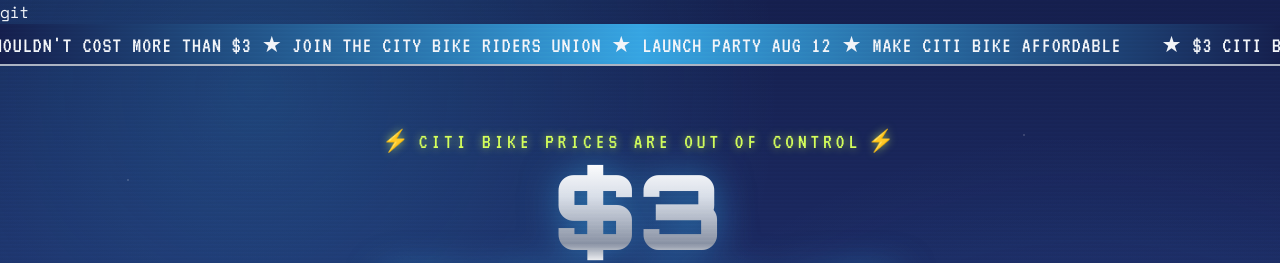
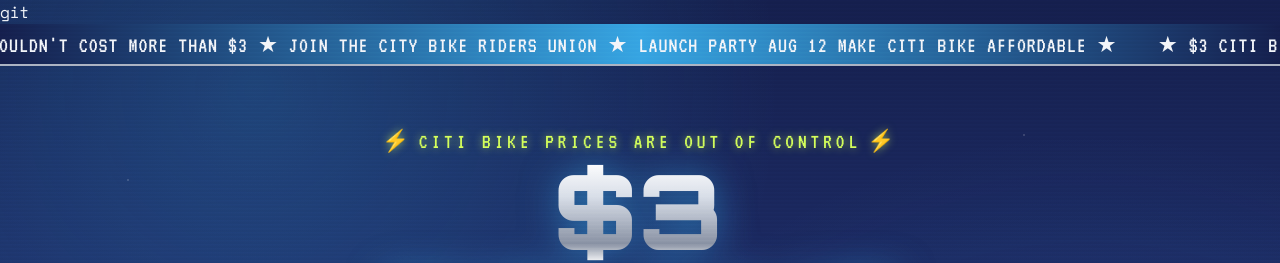
Before and after one commit to TransportationAlternatives/projects.transalt.org, a Jekyll site: the page 3-dollar-citibike.html, which Jekyll copies as it is, in a window 1280 px wide and 900 px high. Shown: the top 263 px of the window. Built offline with Jekyll 4.4.1, drawn with Linux system fonts in a browser that asks for light colours; some of the changed text lies outside the part shown.

Commit message:
Revise ticker content and footer attribution
Updated ticker text and footer credit order.

```diff
--- a/3-dollar-citibike.html
+++ b/3-dollar-citibike.html
@@ -269,8 +269,8 @@
 
 <div class="ticker">
   <div class="ticker-track">
-    <span>★  $3 CITI BIKE  ★  A 45-MINUTE RIDE SHOULDN'T COST MORE THAN $3  ★  JOIN THE CITY BIKE RIDERS UNION  ★  LAUNCH PARTY AUG 12  ★  MAKE CITI BIKE AFFORDABLE</span>
-    <span>★  $3 CITI BIKE  ★  A 45-MINUTE RIDE SHOULDN'T COST MORE THAN $3  ★  JOIN THE CITY BIKE RIDERS UNION  ★  LAUNCH PARTY AUG 12  ★  MAKE CITI BIKE AFFORDABLE</span>
+    <span>★  $3 CITI BIKE  ★  A 45-MINUTE RIDE SHOULDN'T COST MORE THAN $3  ★  JOIN THE CITY BIKE RIDERS UNION  ★  LAUNCH PARTY AUG 12  MAKE CITI BIKE AFFORDABLE  ★</span>
+    <span>★  $3 CITI BIKE  ★  A 45-MINUTE RIDE SHOULDN'T COST MORE THAN $3  ★  JOIN THE CITY BIKE RIDERS UNION  ★  LAUNCH PARTY AUG 12  ★  MAKE CITI BIKE AFFORDABLE  ★</span>
   </div>
 </div>
 
@@ -334,7 +334,7 @@
 
 <footer>
   <div class="counter">👀 VISITORS: <span id="hitcount">004821</span></div><br>
-  <span class="ta-credit">$3 CITI BIKE is a campaign by <a href="https://www.transalt.org" target="_blank" rel="noopener noreferrer">Transportation Alternatives</a> &middot; best viewed at 15&nbsp;mph &middot; website created by <a href="https://www.linkedin.com/in/mayamann/" target="_blank" rel="noopener noreferrer">Maya Mann</a></span>
+  <span class="ta-credit">$3 CITI BIKE is a campaign by <a href="https://www.transalt.org" target="_blank" rel="noopener noreferrer">Transportation Alternatives</a> &middot; website created by <a href="https://www.linkedin.com/in/mayamann/" target="_blank" rel="noopener noreferrer">Maya Mann</a> &middot; best viewed at 15&nbsp;mph </span>
 </footer>
 
 <div class="ticker bottom">
```
